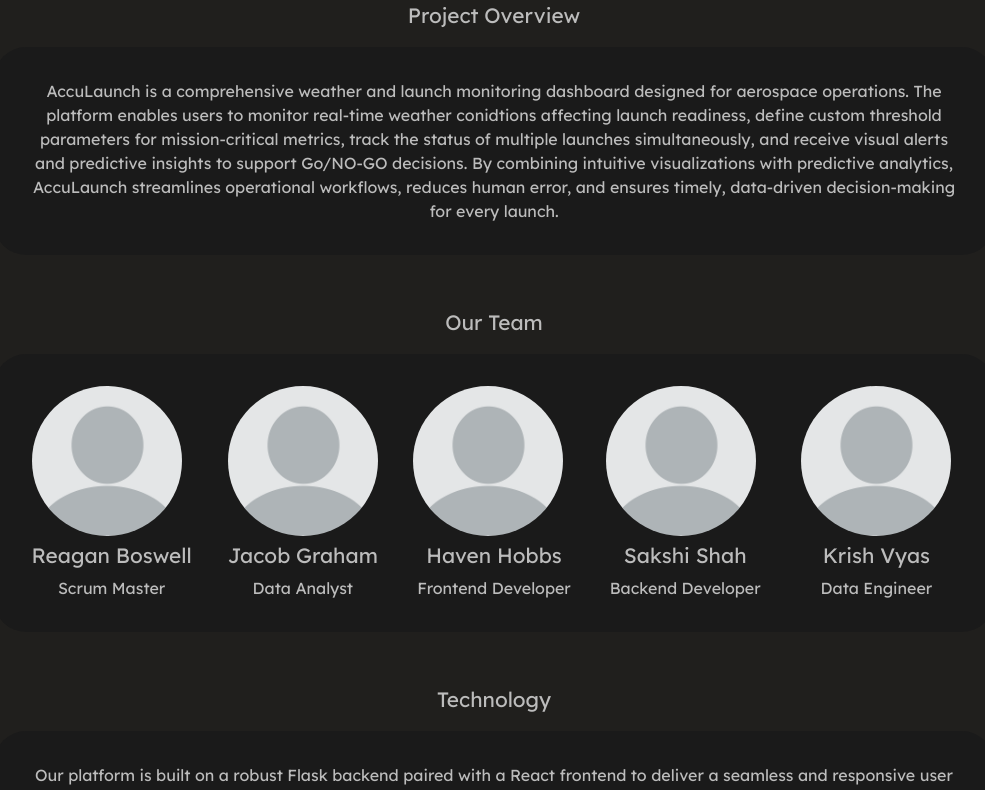
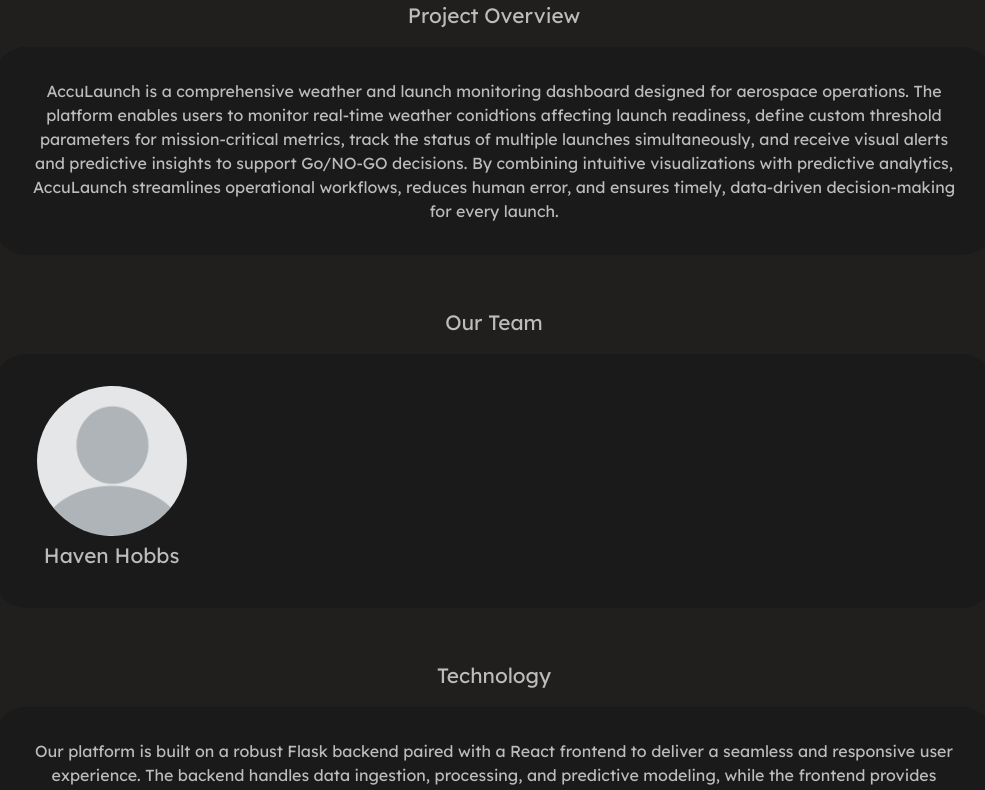
Before and after one commit to havenhobbs/acculaunch, a React (Vite) app: page /about in a window 1280 px wide. Shown: the part 430-1220 px from the top of the page, without its empty margins (146-1131 px from the left). Built offline with nearby package versions, Linux system fonts and the light colour scheme.

Commit message:
updating info

```diff
--- a/src/pages/about.jsx
+++ b/src/pages/about.jsx
@@ -32,35 +32,16 @@ const About = () => {
             <section className="about-section">
 
                 <div className="team-grid">
-                    <div className="team-member">
-                        <img src={img} alt="Reagan Boswell" />
-                        <h3>Reagan Boswell</h3>
-                        <p>Scrum Master</p>
-                    </div>
-
-                    <div className="team-member">
-                        <img src={img} alt="Teammate Name" />
-                        <h3>Jacob Graham</h3>
-                        <p>Data Analyst</p>
-                    </div>
 
                     <div className="team-member">
                         <img src={img} alt="Teammate Name" />
                         <h3>Haven Hobbs</h3>
-                        <p>Frontend Developer</p>
                     </div>
 
-                    <div className="team-member">
-                        <img src={img} alt="Teammate Name" />
-                        <h3>Sakshi Shah</h3>
-                        <p>Backend Developer</p>
-                    </div>
+                    <p></p>
 
-                    <div className="team-member">
-                        <img src={img} alt="Teammate Name" />
-                        <h3>Krish Vyas</h3>
-                        <p>Data Engineer</p>
-                    </div>
+
+
                 </div>
             </section>
 
```
